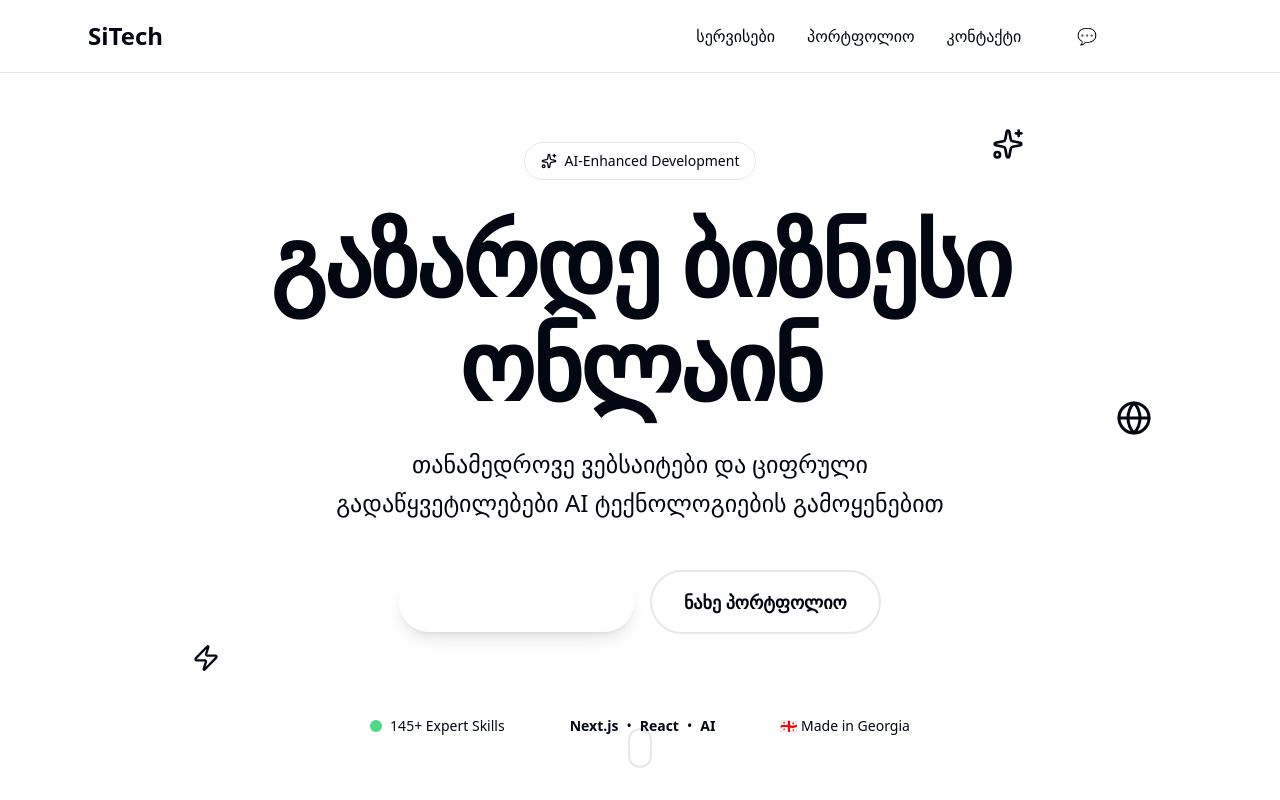
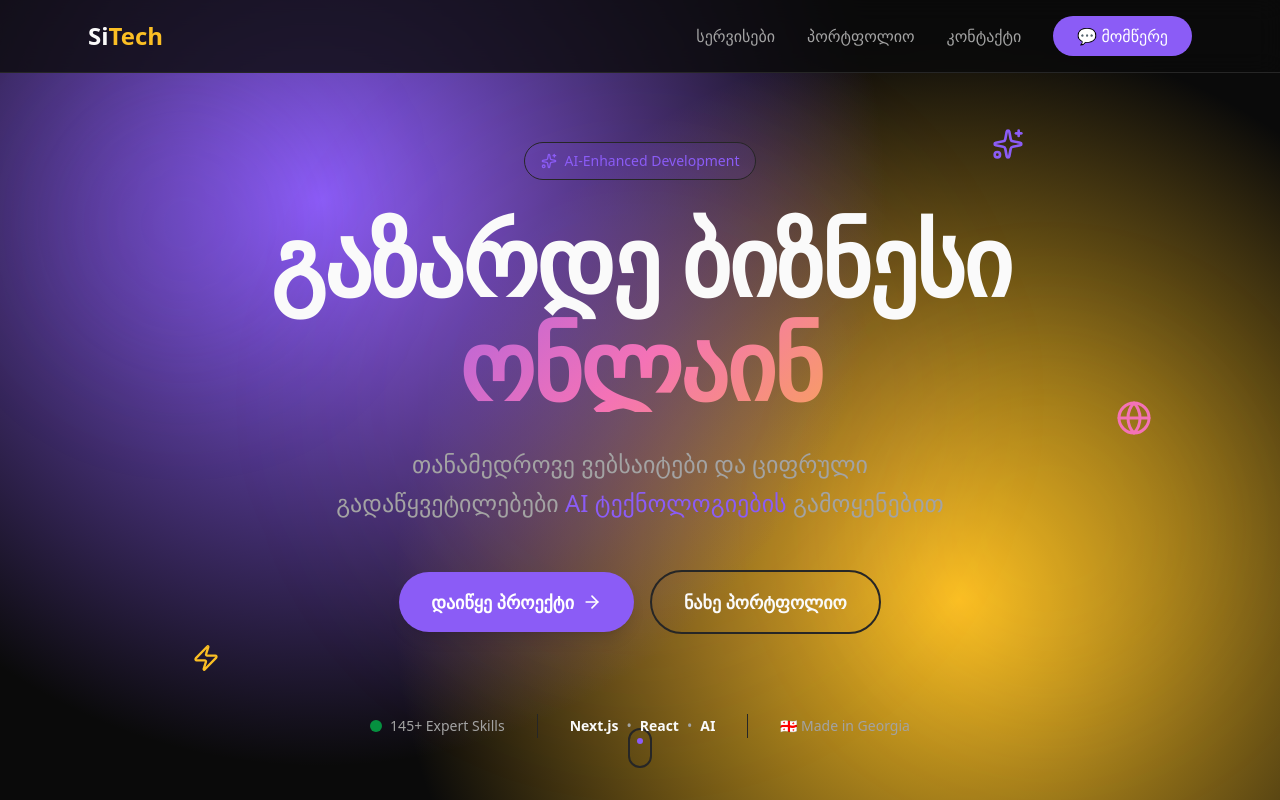
Before and after one commit to sitechfromgeorgia/sitech-website, a Next.js app: page / in a window 1280 px wide. Shown: the top 800 px of the page. Built offline with nearby package versions, Linux system fonts and the light colour scheme.

Commit message:
Fix: proper CSS variables for colors, text-gradient, animations

```diff
--- a/app/globals.css
+++ b/app/globals.css
@@ -1,155 +1,87 @@
 @import "tailwindcss";
 
-@theme {
-  --color-background: light-dark(0 0% 100%, 240 10% 3.9%);
-  --color-foreground: light-dark(240 10% 3.9%, 0 0% 98%);
+:root {
+  --color-background: #ffffff;
+  --color-foreground: #0a0a0a;
+  --color-card: #f5f5f5;
+  --color-border: #e5e5e5;
+  --color-primary: #7c3aed;
+  --color-primary-dark: #6d28d9;
+  --color-accent: #f59e0b;
+  --color-secondary: #ec4899;
+  --color-muted: #737373;
+  --color-charcoal: #1a1a1a;
+}
 
-  --color-primary: light-dark(262 83% 58%, 263 70% 63%);
-  --color-primary-foreground: 0 0% 100%;
-
-  --color-secondary: light-dark(240 4.8% 95.9%, 240 3.7% 15.9%);
-  --color-secondary-foreground: light-dark(240 5.9% 10%, 0 0% 98%);
-
-  --color-accent: light-dark(240 4.8% 95.9%, 240 3.7% 15.9%);
-  --color-accent-foreground: light-dark(240 5.9% 10%, 0 0% 98%);
-
-  --color-muted: light-dark(240 4.8% 95.9%, 240 3.7% 15.9%);
-  --color-muted-foreground: light-dark(240 3.8% 46.1%, 240 5% 64.9%);
-
-  --color-border: light-dark(240 5.9% 90%, 240 3.7% 15.9%);
-
-  --radius: 0.75rem;
+.dark {
+  --color-background: #0a0a0a;
+  --color-foreground: #fafafa;
+  --color-card: #171717;
+  --color-border: #262626;
+  --color-primary: #8b5cf6;
+  --color-primary-dark: #7c3aed;
+  --color-accent: #fbbf24;
+  --color-secondary: #f472b6;
+  --color-muted: #a3a3a3;
+  --color-charcoal: #0a0a0a;
 }
 
 * {
-  @apply border-gray-200 dark:border-gray-800;
+  border-color: var(--color-border);
 }
 
 body {
-  @apply bg-white dark:bg-gray-950 text-gray-950 dark:text-gray-50;
+  background-color: var(--color-background);
+  color: var(--color-foreground);
   font-feature-settings: "rlig" 1, "calt" 1;
 }
 
-.text-balance {
-  text-wrap: balance;
-}
-
-/* Custom scrollbar */
-::-webkit-scrollbar {
-  width: 10px;
-}
-
-::-webkit-scrollbar-track {
-  @apply bg-white dark:bg-gray-950;
-}
-
-::-webkit-scrollbar-thumb {
-  @apply bg-gray-300 dark:bg-gray-700 rounded-lg;
-}
-
-::-webkit-scrollbar-thumb:hover {
-  @apply bg-gray-400 dark:bg-gray-600;
-}
-
-/* Smooth transitions */
 html {
   scroll-behavior: smooth;
 }
 
-/* CSS Animations */
+.text-gradient {
+  background: linear-gradient(135deg, var(--color-primary), var(--color-secondary), var(--color-accent));
+  -webkit-background-clip: text;
+  -webkit-text-fill-color: transparent;
+  background-clip: text;
+}
+
+.hero-pattern {
+  background-image: radial-gradient(circle at 25% 25%, var(--color-primary) 0%, transparent 50%),
+                    radial-gradient(circle at 75% 75%, var(--color-accent) 0%, transparent 50%);
+  background-size: 100% 100%;
+  opacity: 1;
+}
+
+/* Animations */
 @keyframes fadeIn {
-  from {
-    opacity: 0;
-  }
-  to {
-    opacity: 1;
-  }
+  from { opacity: 0; }
+  to { opacity: 1; }
 }
 
 @keyframes slideUp {
-  from {
-    opacity: 0;
-    transform: translateY(30px);
-  }
-  to {
-    opacity: 1;
-    transform: translateY(0);
-  }
-}
-
-@keyframes slideDown {
-  from {
-    opacity: 0;
-    transform: translateY(-10px);
-  }
-  to {
-    opacity: 1;
-    transform: translateY(0);
-  }
+  from { opacity: 0; transform: translateY(30px); }
+  to { opacity: 1; transform: translateY(0); }
 }
 
 @keyframes scaleIn {
-  from {
-    opacity: 0;
-    transform: scale(0.9);
-  }
-  to {
-    opacity: 1;
-    transform: scale(1);
-  }
+  from { opacity: 0; transform: scale(0.9); }
+  to { opacity: 1; transform: scale(1); }
 }
 
-/* Animation classes */
-.animate-fadeIn {
-  animation: fadeIn 0.8s ease-out forwards;
-}
+.animate-fadeIn { animation: fadeIn 0.8s ease-out forwards; }
+.animate-slideUp { animation: slideUp 0.8s ease-out forwards; }
+.animate-scaleIn { animation: scaleIn 0.5s ease-out forwards; }
 
-.animate-slideUp {
-  animation: slideUp 0.5s ease-out forwards;
-}
+.delay-100 { animation-delay: 0.1s; animation-fill-mode: both; }
+.delay-200 { animation-delay: 0.2s; animation-fill-mode: both; }
+.delay-300 { animation-delay: 0.3s; animation-fill-mode: both; }
+.delay-400 { animation-delay: 0.4s; animation-fill-mode: both; }
+.delay-500 { animation-delay: 0.5s; animation-fill-mode: both; }
 
-.animate-slideDown {
-  animation: slideDown 0.3s ease-out forwards;
-}
-
-.animate-scaleIn {
-  animation: scaleIn 0.5s ease-out forwards;
-}
-
-/* Staggered delays */
-.delay-100 {
-  animation-delay: 0.1s;
-}
-
-.delay-200 {
-  animation-delay: 0.2s;
-}
-
-.delay-300 {
-  animation-delay: 0.3s;
-}
-
-.delay-400 {
-  animation-delay: 0.4s;
-}
-
-.delay-500 {
-  animation-delay: 0.5s;
-}
-
-/* Hover effects */
-.hover-lift {
-  transition: transform 0.2s ease, box-shadow 0.2s ease;
-}
-
-.hover-lift:hover {
-  transform: translateY(-5px);
-}
-
-.hover-scale {
-  transition: transform 0.2s ease;
-}
-
-.hover-scale:hover {
-  transform: scale(1.05);
-}
+/* Custom scrollbar */
+::-webkit-scrollbar { width: 10px; }
+::-webkit-scrollbar-track { background: var(--color-background); }
+::-webkit-scrollbar-thumb { background: var(--color-border); border-radius: 8px; }
+::-webkit-scrollbar-thumb:hover { background: var(--color-muted); }
```
